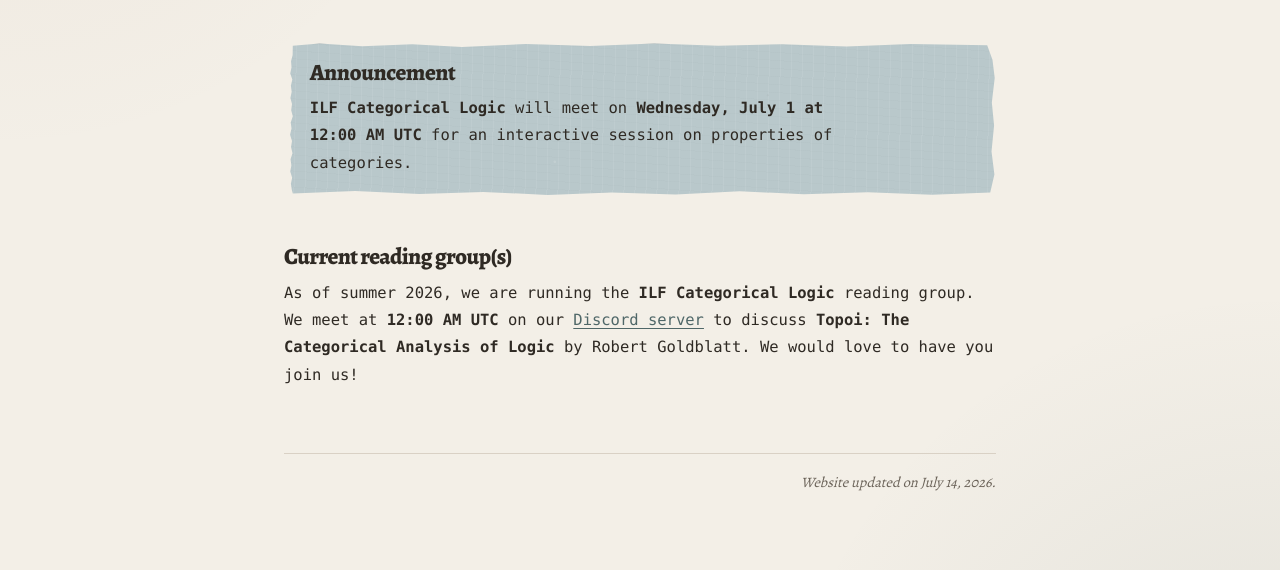
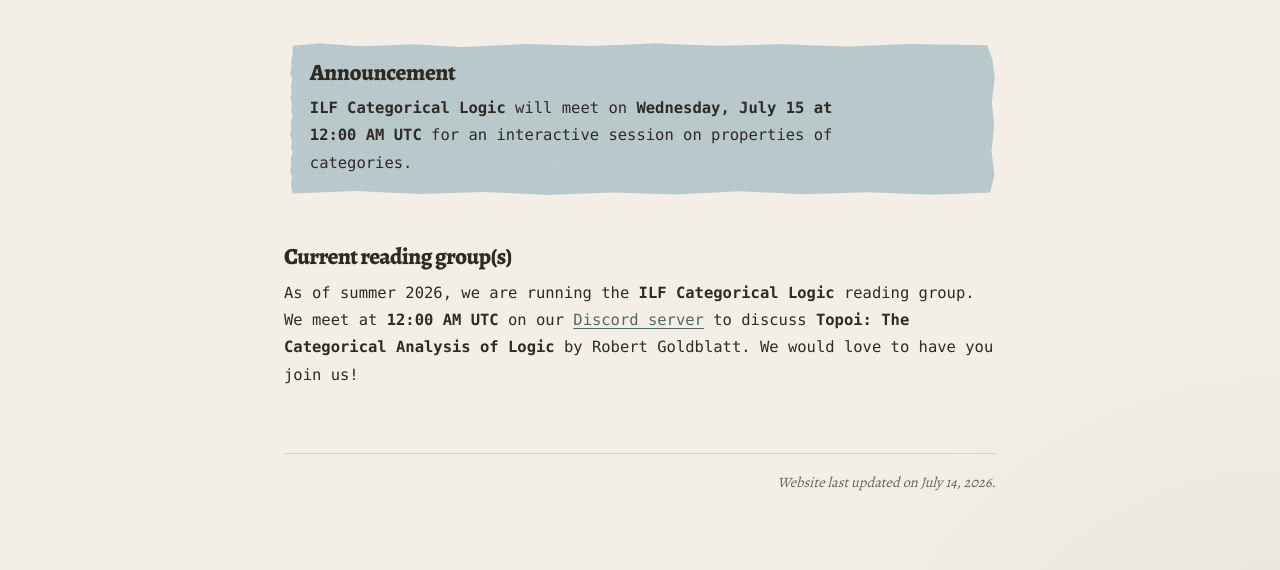
Before and after one commit to international-logic-friends/international-logic-friends.github.io, a Jekyll site: the page built from index.md, in a window 1280 px wide and 1129 px high. Shown: the part 326-896 px from the top of the window. Built offline with Jekyll 4.4.1, drawn with Linux system fonts in a browser that asks for light colours; some web fonts are replaced.

Commit message:
updated announcement

```diff
--- a/index.md
+++ b/index.md
@@ -13,7 +13,7 @@ A student-run virtual logic community that hosts reading groups and discussion.
 
 <div class="announcement" markdown="1">
 
-**ILF Categorical Logic** will meet on **<time class="local-time" datetime="2026-06-30T20:00:00-04:00">8:00 PM Eastern</time>** for an interactive session on properties of categories.
+**ILF Categorical Logic** will meet on **<time class="local-time" datetime="2026-07-14T20:00:00-04:00">8:00 PM Eastern</time>** for an interactive session on properties of categories.
 
 </div>
 
@@ -24,5 +24,5 @@ As of summer 2026, we are running the **ILF Categorical Logic** reading group. W
 </time>** on our [Discord server](https://discord.gg/5BRDy8rYg) to discuss **Topoi: The Categorical Analysis of Logic** by Robert Goldblatt. We would love to have you join us!
 
 <p class="site-updated">
-  Website updated on {{ site.time | date: "%B %-d, %Y" }}.
+  Website last updated on {{ site.time | date: "%B %-d, %Y" }}.
 </p>
```
